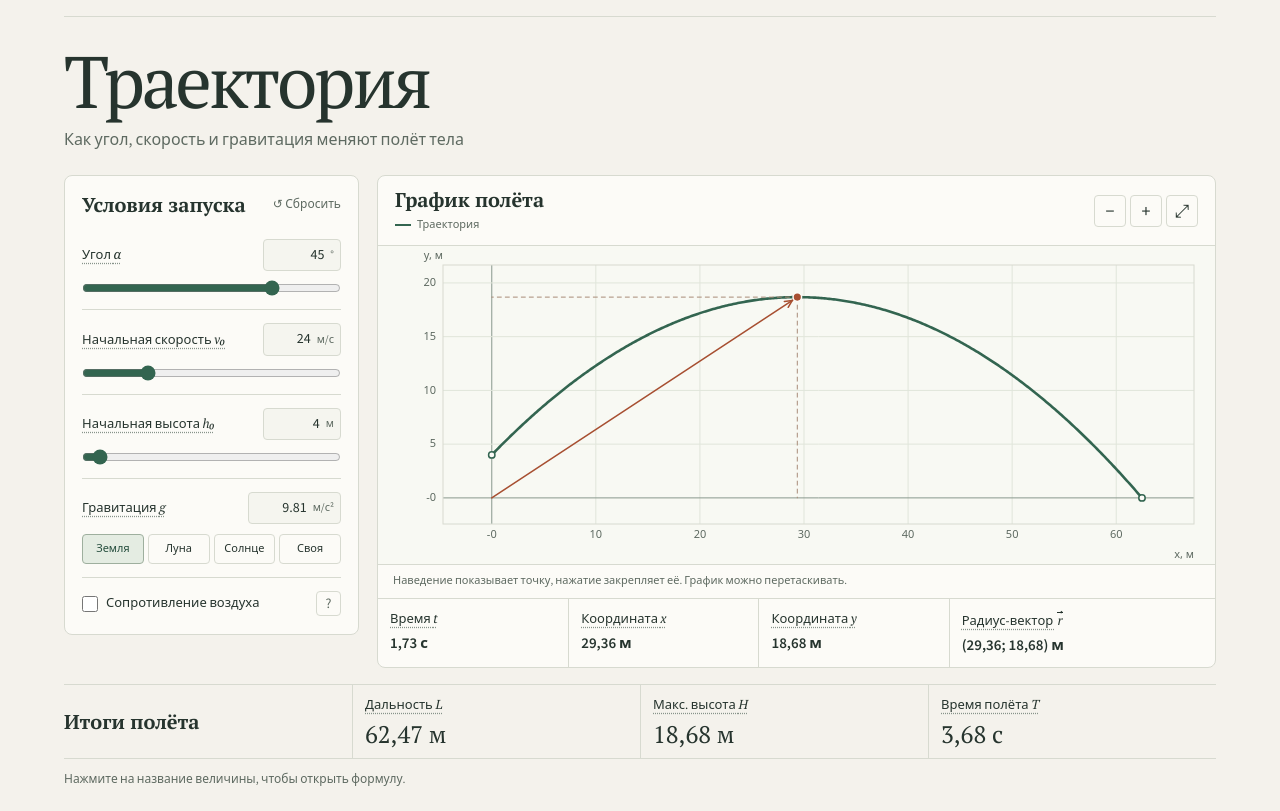
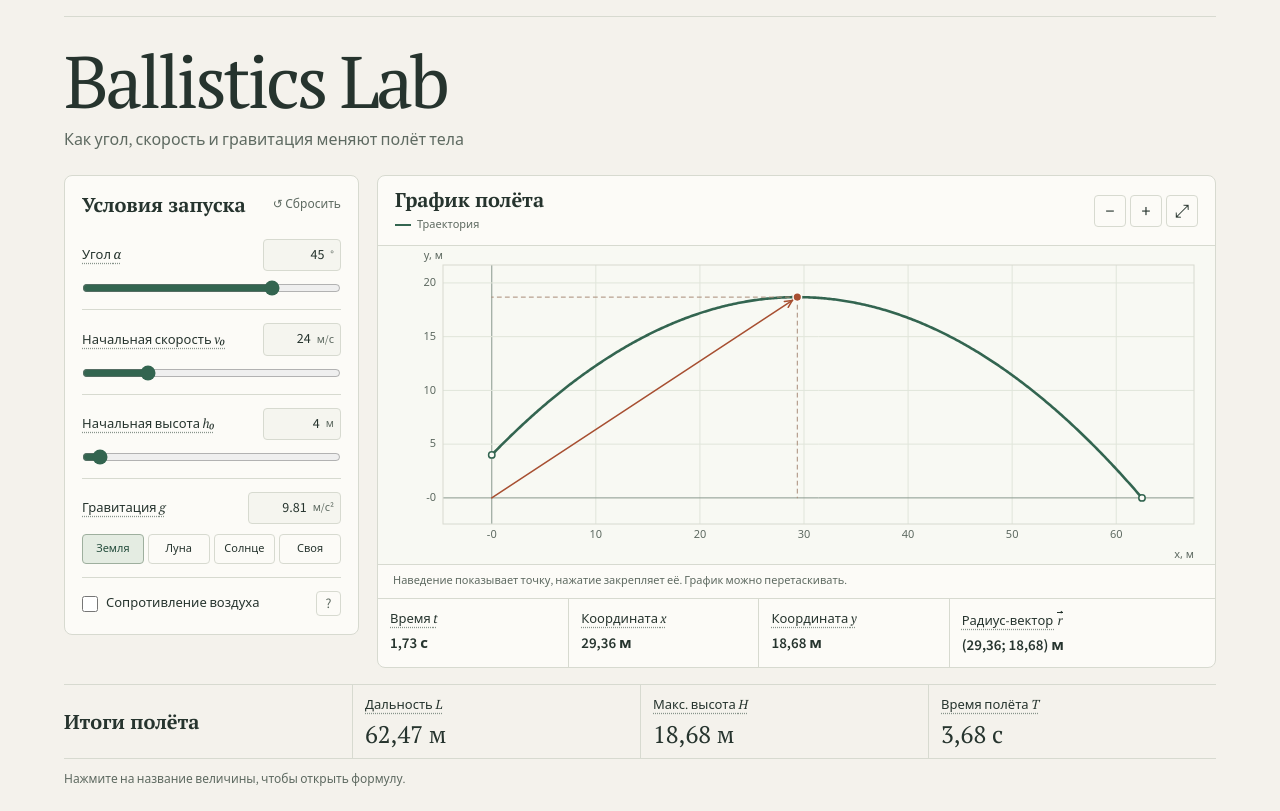
Before and after one commit to KorkinTS/ballistics-lab, a plain HTML site: page index.html in a window 1280 px wide. Shown: the part 46-857 px from the top of the page. Drawn offline with nearby package versions, Linux system fonts and the light colour scheme.

Commit message:
Name the project Ballistics Lab

```diff
--- a/index.html
+++ b/index.html
@@ -4,7 +4,9 @@
   <meta charset="utf-8">
   <meta name="viewport" content="width=device-width, initial-scale=1">
   <meta name="description" content="Интерактивная модель движения тела, брошенного под углом к горизонту.">
-  <title>Траектория — механика движения</title>
+  <meta property="og:title" content="Ballistics Lab">
+  <meta property="og:description" content="Интерактивный симулятор полёта тела под углом к горизонту.">
+  <title>Ballistics Lab</title>
   <link rel="stylesheet" href="style.css?v=2">
   <script src="physics.js" defer></script>
   <script src="app.js?v=2" defer></script>
@@ -24,7 +26,7 @@
 
     <main>
       <section class="intro">
-        <h1>Траектория</h1>
+        <h1 lang="en">Ballistics Lab</h1>
         <p>Как угол, скорость и гравитация меняют полёт тела</p>
       </section>
 
```
Also changed, not shown: 1 other file.
